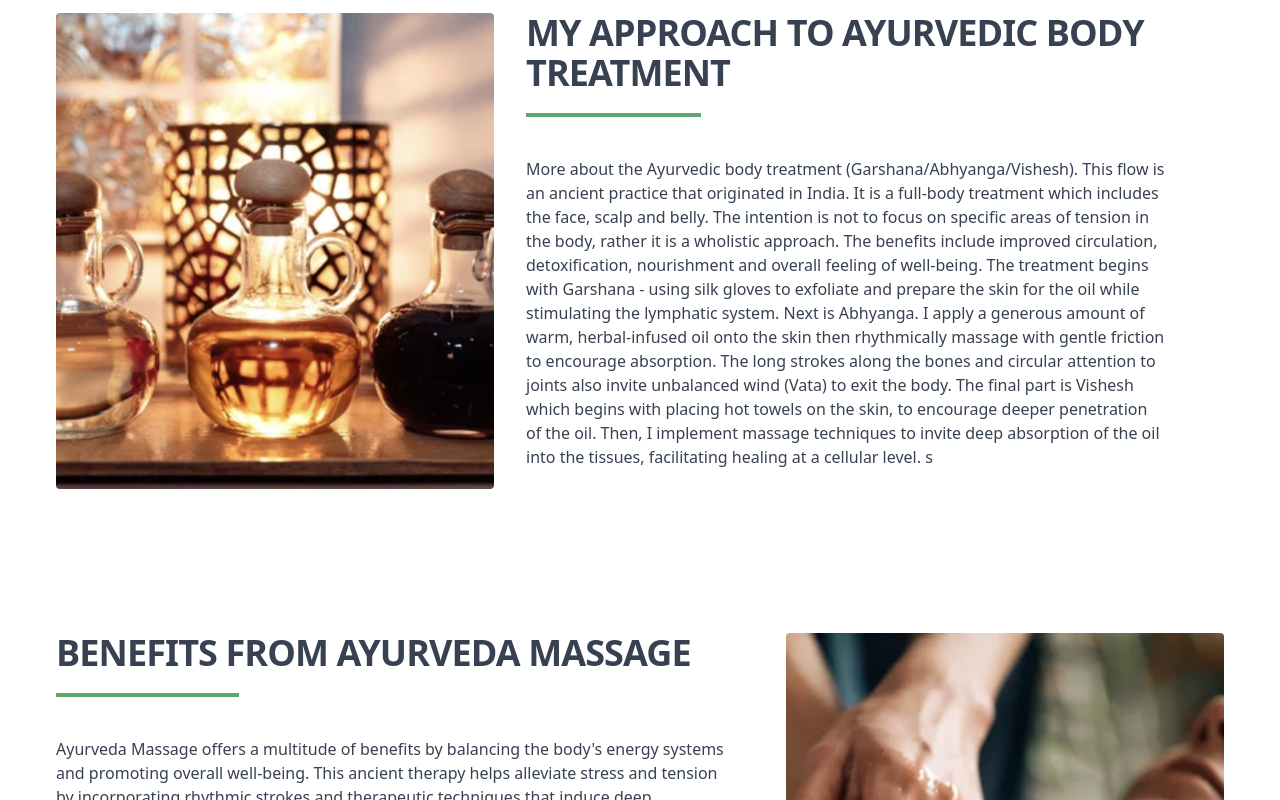
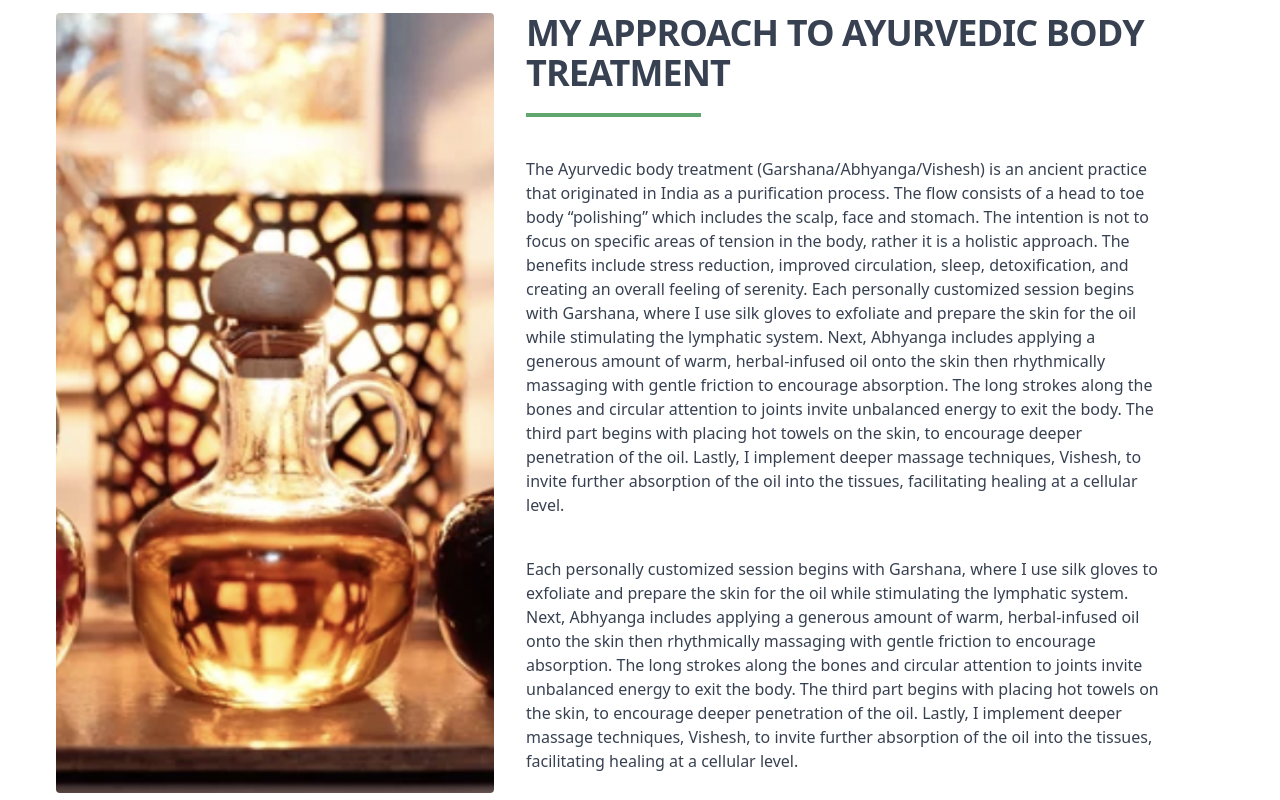
Before and after one commit to ShawnRSidwell/suniamassage, a React (Vite) app: page /about in a window 1280 px wide. Shown: the part 1160-1960 px from the top of the page. Built offline with nearby package versions, Linux system fonts and the light colour scheme; no server answers.

Commit message:
fix text in about section

```diff
--- a/src/Features/about/AboutHero.jsx
+++ b/src/Features/about/AboutHero.jsx
@@ -54,7 +54,7 @@ function AboutHero() {
                     daily stressors and being a key component of their wellness
                     management routine. I especially love offering the Ayurvedic
                     body treatment because of its unique ability to transform
-                    and heal the body mind and spirit.
+                    and heal the body, mind and spirit.
                   </p>
                   <p className="font-semibold leading-relaxed tracking-wide text-slate-500 mb-4">
                     The first time I experienced the healing quality of the
--- a/src/Features/about/ApproachCard.jsx
+++ b/src/Features/about/ApproachCard.jsx
@@ -9,22 +9,36 @@ function ApproachCard() {
       reverse={true}
     >
       <p className="w-11/12 py-2 md:py-5 text-gray-700">
-        More about the Ayurvedic body treatment (Garshana/Abhyanga/Vishesh).
-        This flow is an ancient practice that originated in India. It is a
-        full-body treatment which includes the face, scalp and belly. The
-        intention is not to focus on specific areas of tension in the body,
-        rather it is a wholistic approach. The benefits include improved
-        circulation, detoxification, nourishment and overall feeling of
-        well-being. The treatment begins with Garshana - using silk gloves to
-        exfoliate and prepare the skin for the oil while stimulating the
-        lymphatic system. Next is Abhyanga. I apply a generous amount of warm,
-        herbal-infused oil onto the skin then rhythmically massage with gentle
+        The Ayurvedic body treatment (Garshana/Abhyanga/Vishesh) is an ancient
+        practice that originated in India as a purification process. The flow
+        consists of a head to toe body “polishing” which includes the scalp,
+        face and stomach. The intention is not to focus on specific areas of
+        tension in the body, rather it is a holistic approach. The benefits
+        include stress reduction, improved circulation, sleep, detoxification,
+        and creating an overall feeling of serenity. Each personally customized
+        session begins with Garshana, where I use silk gloves to exfoliate and
+        prepare the skin for the oil while stimulating the lymphatic system.
+        Next, Abhyanga includes applying a generous amount of warm,
+        herbal-infused oil onto the skin then rhythmically massaging with gentle
         friction to encourage absorption. The long strokes along the bones and
-        circular attention to joints also invite unbalanced wind (Vata) to exit
-        the body. The final part is Vishesh which begins with placing hot towels
-        on the skin, to encourage deeper penetration of the oil. Then, I
-        implement massage techniques to invite deep absorption of the oil into
-        the tissues, facilitating healing at a cellular level. s
+        circular attention to joints invite unbalanced energy to exit the body.
+        The third part begins with placing hot towels on the skin, to encourage
+        deeper penetration of the oil. Lastly, I implement deeper massage
+        techniques, Vishesh, to invite further absorption of the oil into the
+        tissues, facilitating healing at a cellular level.
+      </p>
+      <p className="w-11/12 py-2 md:py-5 text-gray-700">
+        Each personally customized session begins with Garshana, where I use
+        silk gloves to exfoliate and prepare the skin for the oil while
+        stimulating the lymphatic system. Next, Abhyanga includes applying a
+        generous amount of warm, herbal-infused oil onto the skin then
+        rhythmically massaging with gentle friction to encourage absorption. The
+        long strokes along the bones and circular attention to joints invite
+        unbalanced energy to exit the body. The third part begins with placing
+        hot towels on the skin, to encourage deeper penetration of the oil.
+        Lastly, I implement deeper massage techniques, Vishesh, to invite
+        further absorption of the oil into the tissues, facilitating healing at
+        a cellular level.
       </p>
     </FeatureCard>
   );
```
